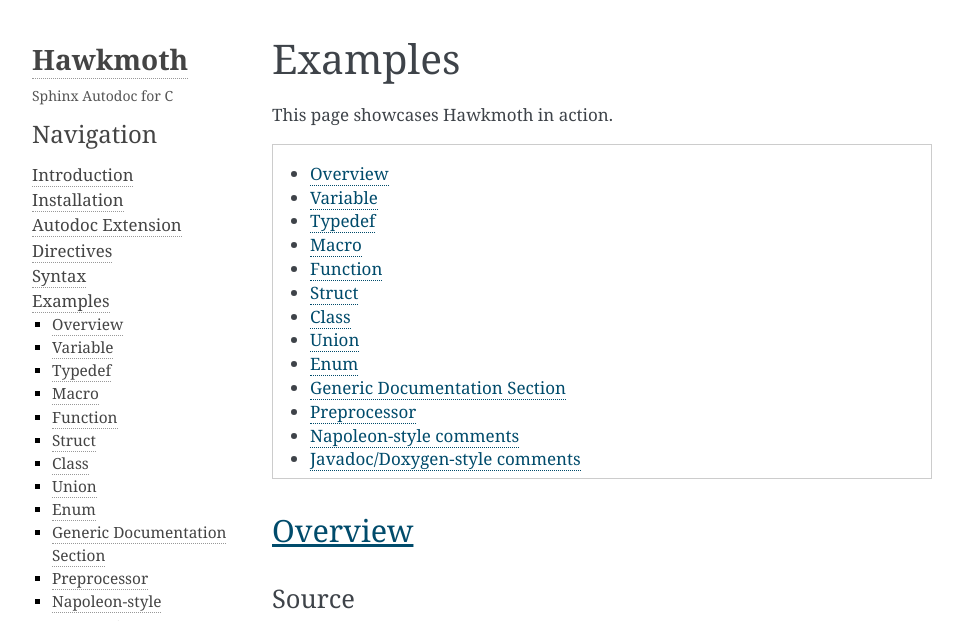
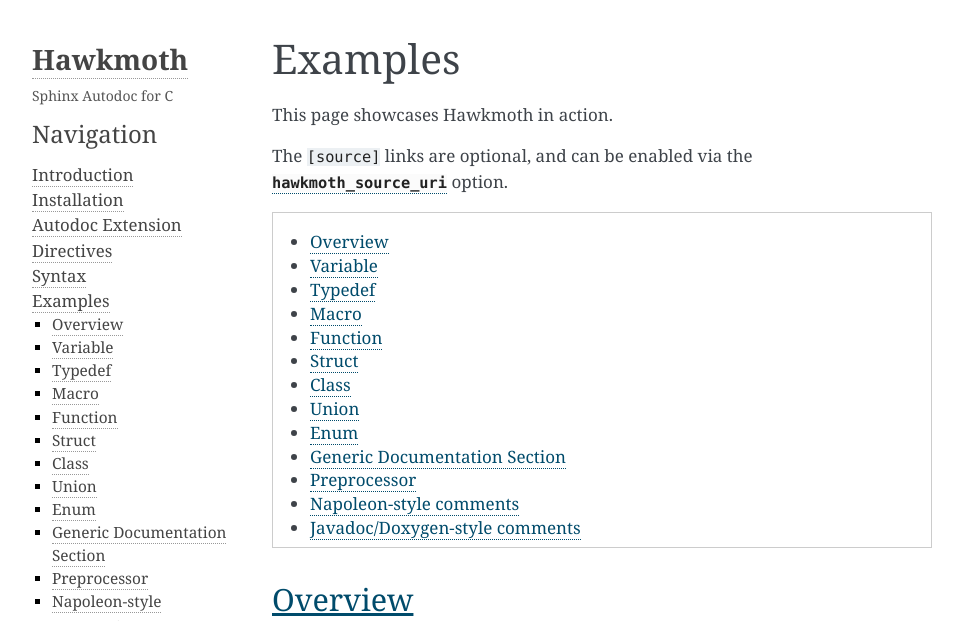
Before and after one commit to jnikula/hawkmoth, a Sphinx documentation site: the page built from doc/examples.rst, in a window 1280 px wide and 900 px high, cut to the strip 0-621 px from the top of the window. Shown: the whole strip, without its empty margins (148-1111 px from the left). Built offline with Sphinx 7.4.7, drawn with Linux system fonts in a browser that asks for light colours.

Commit message:
examples: mention that source links are optional
Some folks might be put off by the source links, others might struggle
figuring out how they're enabled. Pointing at the option helps both.

```diff
--- a/doc/examples.rst
+++ b/doc/examples.rst
@@ -7,6 +7,9 @@ Examples
 ========
 
 This page showcases Hawkmoth in action.
+
+The ``[source]`` links are optional, and can be enabled via the
+:py:data:`hawkmoth_source_uri` option.
 
 .. contents::
    :local:
```
Also changed, not shown: 1 other file.
